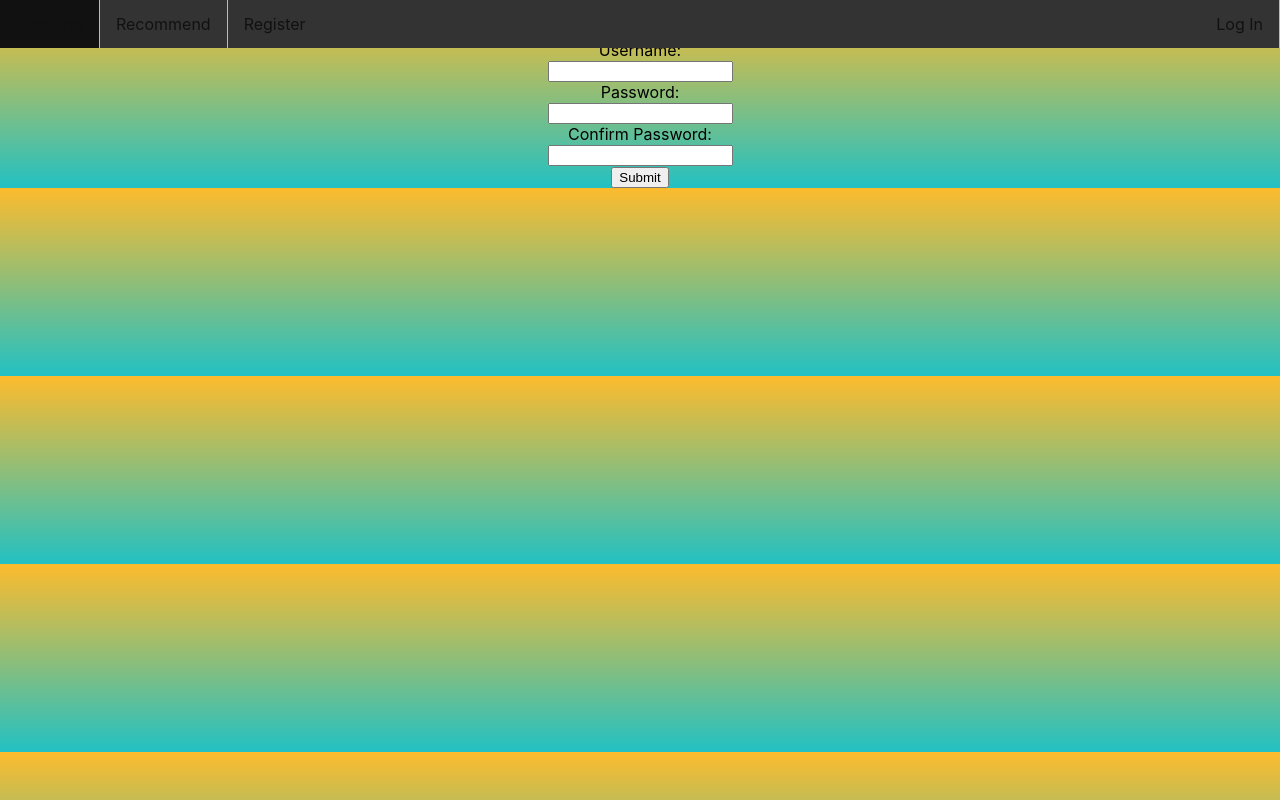
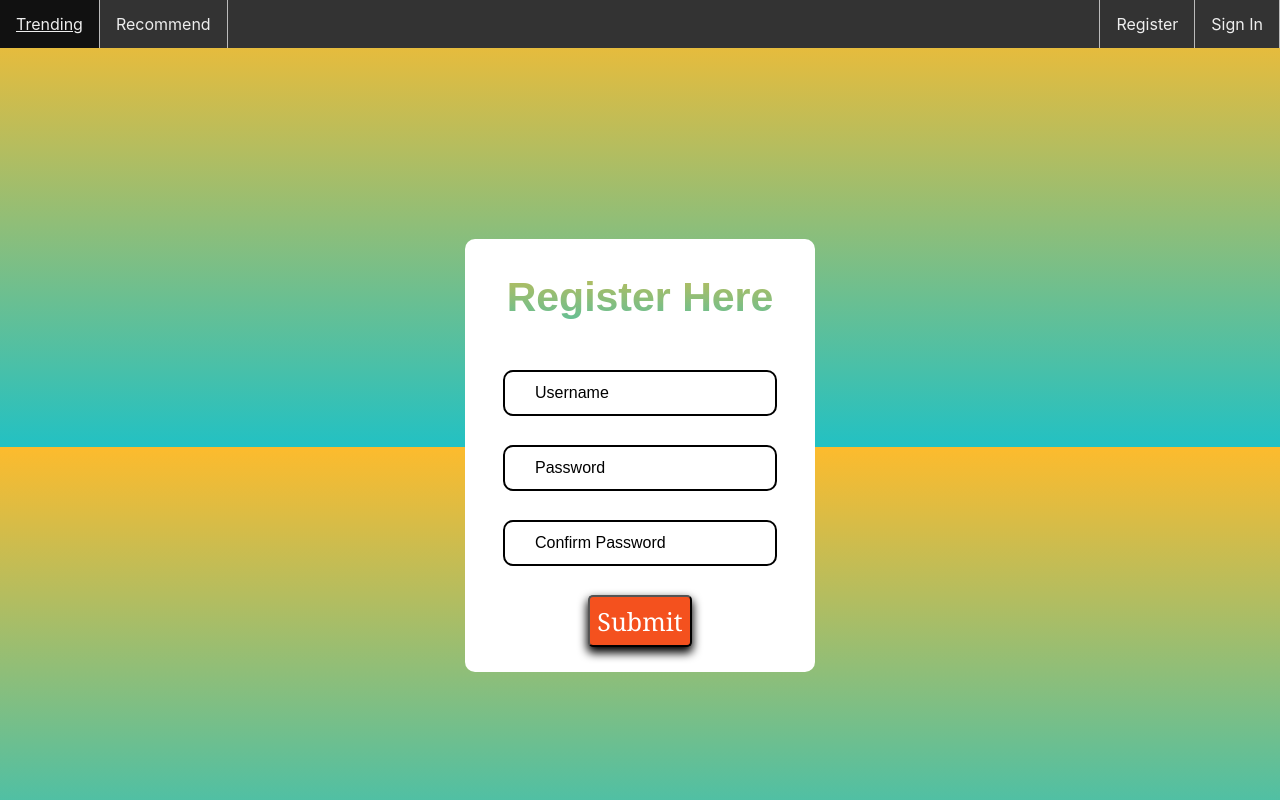
Before and after one commit to Codeworm08/Movie-Recommendation, a React (Create React App) app: page /register in a window 1280 px wide. Built offline with nearby package versions, Linux system fonts and the light colour scheme.

Commit message:
favorites page and signout single button

```diff
--- a/src/App.css
+++ b/src/App.css
@@ -1,8 +1,3 @@
-body {
-    background: linear-gradient(0deg, rgba(34, 193, 195, 1) 0%, rgba(253, 187, 45, 1) 100%);
-    ;
-}
-
 .App {
     text-align: center;
 }
@@ -49,6 +44,7 @@ ul {
     list-style-type: none;
     margin: 0;
     padding: 0;
+    border: 1%;
     overflow: hidden;
     background-color: #333;
 }
@@ -76,7 +72,21 @@ li:last-child {
 }
 
 .log {
+    display: inline;
     float: right;
+    border-left: 1px solid #bbb;
+}
+
+.log a {
+    display: block;
+    color: white;
+    text-align: center;
+    padding: 14px 16px;
+    text-decoration: none;
+}
+
+.log a:hover {
+    background-color: #111;
 }
 
 .genree {
@@ -106,7 +116,8 @@ li:last-child {
 }
 
 h1 {
-    margin-top: 10%;
+    margin-top: 15%;
+    font-size: 50px;
     text-shadow: 2px 1px;
     color: #ffffffe5;
     font-family: "Lucida Console", "Courier New", monospace;
@@ -204,8 +215,8 @@ h3 {
 }
 
 a:link {
+    color: #eee;
     text-decoration: none;
-    color: #111;
 }
 
 a:hover {
@@ -217,17 +228,22 @@ a:hover {
     font-size: 20px;
 }
 
+.fav {
+    font-family: 'Segoe UI', Tahoma, Geneva, Verdana, sans-serif;
+    margin: 15% 0% 15% 0%;
+    font-size: 40px;
+}
+
 button {
-    display: grid;
+    display: inline-block;
     margin: auto;
-    margin-bottom: 5%;
+    margin: 0% 2% 7% 2%;
     border-radius: 5px;
     background-color: #f4511e;
     color: #FFFFFF;
     text-align: center;
     font-size: 25px;
     padding: 2%;
-    width: 15%;
     font-family: Georgia, 'Times New Roman', Times, serif;
     cursor: pointer;
     box-shadow: 0px 5px 10px 1px rgba(0, 0, 0, 1);
@@ -261,3 +277,60 @@ button:hover span:after {
     opacity: 1;
     right: 0;
 }
+
+.Form {
+    margin: 0 auto;
+    width: 350px;
+    position: relative;
+    top: 225px;
+    background: #fff;
+    border-radius: 10px;
+}
+
+.Form .text {
+    text-align: center;
+    font-size: 41px;
+    font-weight: 600;
+    margin: 4% 0% 4% 0%;
+    padding: 10%;
+    font-family: 'Poppins', sans-serif;
+    background: linear-gradient(0deg, rgba(34, 193, 195, 1) 0%, rgba(253, 187, 45, 1) 100%);
+    -webkit-background-clip: text;
+    -webkit-text-fill-color: transparent;
+}
+
+.Form .inputbox {
+    margin: auto;
+    position: relative;
+    width: 250px;
+    height: 50px;
+    margin-bottom: 25px;
+}
+
+.Form .inputbox input {
+    position: absolute;
+    top: 0;
+    left: -12px;
+    width: 100%;
+    border: 2px solid #000;
+    outline: none;
+    background: none;
+    padding: 10px;
+    border-radius: 10px;
+    font-size: 1.2em;
+}
+
+.Form .inputbox span {
+    position: absolute;
+    top: 14px;
+    left: 20px;
+    font-size: 1em;
+    transition: 0.6s;
+    font-family: sans-serif;
+}
+
+.Form .inputbox input:focus~span,
+.Form .inputbox input:valid~span {
+    transform: translateX(-13px) translateY(-35px);
+    font-size: 1em;
+}
--- a/src/App.js
+++ b/src/App.js
@@ -4,45 +4,51 @@ import Recommend from './components/recommend';
 import UserContext from './UserContext';
 import Genre from './components/genre';
 import Movie from './components/movie'
-import { Link, Route, Routes } from 'react-router-dom';
+import { Link, Route, Routes,useNavigate} from 'react-router-dom';
 import SignIn from './components/SignIn';
 import Register from './components/Register';
 import { useContext } from 'react';
-import SignOut from './components/SignOut';
 import Favorites from './components/favorites';
+
 function App() {
-  const {isLoggedIn,loggedUser}=useContext(UserContext);
+  const {isLoggedIn,loggedUser,logoutUser}=useContext(UserContext);
+  const navigate = useNavigate();
+  const handleSubmit = (e)=>{
+    e.preventDefault();
+    logoutUser(loggedUser);
+    navigate("/");
+}
   return (
     <>
-      <div className='App'>
+
       {isLoggedIn? (
         <>
           <ul>
           <li><Link to="/">Trending</Link></li>
-          <li><Link to="/choose">Recommend</Link></li>
+          <li><Link to="/choose">Recommendation</Link></li>
           <li><Link to="/favorites">Favorites</Link></li>
-          <li><Link to="/signout">Sign Out</Link></li>
+          <li className="log"><Link to="/" onClick={event => handleSubmit(event)}>Sign Out</Link></li>
           </ul>
         </>
       ):(
         <>
-          <ul>
+         <ul>
           <li><Link to="/">Trending</Link></li>
           <li><Link to="/choose">Recommend</Link></li>
-          <li className="log"><Link to="/signin">Log In</Link></li>
-          <li><Link to="/register">Register</Link></li>
+          <li className="log"><Link to="/signin">Sign In</Link></li>
+          <li className="log"><Link to="/register">Register</Link></li>
           </ul>
         </>
       )}
-      </div>
+
+
       <div className="App">
         <Routes>
         <Route path="/" element={<TrendingPage/>}/>
+        <Route path="/signin" element={<SignIn/>}/>
+        <Route path="/register" element={<Register/>}/>
         <Route path="/choose" element={<Genre/>}/>
-        <Route path="/signin" element={<SignIn/>}/>
         <Route path="/favorites" element={<Favorites/>}/>
-        <Route path="/register" element={<Register/>}/>
-        <Route path="/signout" element={<SignOut/>}/>
         <Route path="movie/:id" element={<Movie />}/>
         <Route path="/recommendation/:genre" element={<Recommend />}/>
         </Routes>
@@ -51,4 +57,5 @@ function App() {
   );
 }
 
+
 export default App;
--- a/src/components/Register.js
+++ b/src/components/Register.js
@@ -29,18 +29,28 @@ function Register()
 
     }
     return (
+
         <div className='Form'>
-            <br/><br/>
+            <div class="text">
+            Register Here
+            </div>
             <form className="boxGlow" onSubmit={(e)=>{handleSubmit(e)}}>
-                <label>Username:</label><br/>
-                <input type="text" value={name} required onChange={(e)=>{handleName(e)}}/><br/>
-                <label>Password:</label><br/>
-                <input type="password" value={password} minLength={6} required onChange={(e)=>{handlePassword(e)}}/><br/>
-                <label>Confirm Password:</label><br/>
-                <input type="password" minLength={6} value={confPassword} required onChange={(e)=>{handleConfPass(e)}} /><br/>
-                <input type="submit" value="Submit" />
+                <div class="inputbox">
+                <input type="text" value={name} required onChange={(e)=>{handleName(e)}}/>
+                <span>Username</span>
+                </div>
+                <div class="inputbox">
+                <input type="password" value={password} minLength={6} required onChange={(e)=>{handlePassword(e)}}/>
+                <span>Password</span>
+                </div>
+                <div class="inputbox">
+                <input type="password" minLength={6} value={confPassword} required onChange={(e)=>{handleConfPass(e)}} />
+                <span>Confirm Password</span>
+                </div>
+                <button type="submit" value="Submit" ><span>Submit</span></button>
             </form>
         </div>
+
     );
 }
 export default Register;
--- a/src/components/SignIn.js
+++ b/src/components/SignIn.js
@@ -2,9 +2,9 @@ import '../App.css';
 import { useContext, useState } from 'react';
 import { useNavigate } from 'react-router-dom';
 import UserContext from '../UserContext';
-function SignIn()
-{
-    const {loginUser,isLoggedIn}=useContext(UserContext);
+const SignIn = () => {
+
+    const {users, loginUser}=useContext(UserContext);
     const [name,setName]=useState('');
     const [password,setPassword]=useState('');
     const navigate=useNavigate();
@@ -16,22 +16,32 @@ function SignIn()
     }
     const handleSubmit = (e)=>{
         e.preventDefault();
-        const f=loginUser(name,password);
-        console.log(isLoggedIn);
-        if(name!=='' && f){
-            console.log(name)
+        const user = users[name];
+        if(user && user.password===password){
+            loginUser(name,password);
             navigate("/");
+        }else{
+            alert("Invalid username or password");
         }
+
     }
     return (
         <div className="Form">
-            <br/><br/>
+             <div class="text">
+            Sign In
+            </div>
             <form  className="boxGlow" onSubmit={(e)=>{handleSubmit(e)}}>
-                <label>Username:</label><br/>
-                <input type="text" value={name} required onChange={(e)=>{handleName(e)}}/><br/>
-                <label>Password:</label><br/>
-                <input type="password" value={password} required onChange={(e)=>{handlePassword(e)}}/><br/>
-                <input type="submit" value="Submit" />
+            <div class="inputbox">
+            <input type="text" value={name} required onChange={(e)=>{handleName(e)}}/>
+                <span>Username</span>
+                </div>
+                <div class="inputbox">
+                <input type="password" value={password} required onChange={(e)=>{handlePassword(e)}}/>
+                <span>Password</span>
+                </div>
+
+
+                <button type="submit" value="Submit" ><span>Submit</span></button>
             </form>
         </div>
     );
--- a/src/components/favorites.js
+++ b/src/components/favorites.js
@@ -8,20 +8,22 @@ const Favorites = () => {
     };
     return (
         <div>
-            <h2>Favorites</h2>
+            <h1>Favourites</h1>
             {users[loggedUser].favorites.length >0? (
-                <ul>
+                <div>
+
                     {users[loggedUser].favorites.map((movie) => (
-                        <li>
-                        <img className="movie__poster" src={`https://image.tmdb.org/t/p/original${movie ? movie.poster_path : ""}`} alt="Movie Poster"/>
-                        <h3>{movie.original_title}</h3>
-                        <p>{movie.overview}</p>
-                        <button onClick={() => handleDeleteFromFavorites(movie)}>Remove from Favorites</button>
-                        </li>
+                        <div>
+                        <img className="movie__poster" src={`https://image.tmdb.org/t/p/original${movie ? movie.backdrop_path : ""}`} alt="Movie Poster"/>
+                        <h2>{movie.original_title}</h2>
+                        <div className="data" ><b>Synopsis:</b>{movie?" "+movie.overview : ""}</div><br></br><br></br>
+                        <button onClick={() => handleDeleteFromFavorites(movie)}><span>Remove from Favorites</span></button>
+                        </div>
                     ))}
-                </ul>
+
+            </div>
             ):(
-                <p>No favorites yet!</p>
+                <div className='fav'>No favourites yet!</div>
             )}
         </div>
     );
--- a/src/components/genre.js
+++ b/src/components/genre.js
@@ -39,7 +39,7 @@ const Genre = () =>{
                         <label htmlFor={genre.id}>{genre.name}</label>
                     </div>
 
-                ))}
+                ))}<br></br>
                 <button type="submit"><span>Submit</span></button>
             </form>
         </>
--- a/src/components/recommend.js
+++ b/src/components/recommend.js
@@ -20,8 +20,7 @@ const Recommend = () =>{
             setRecs(response.results);
           })
           .catch(err => console.error(err));
-    },[])
-
+    },[params.genre])
     return (
         <>
             {recs.map((movie) => (
--- a/src/index.css
+++ b/src/index.css
@@ -1,13 +1,12 @@
 body {
   margin: 0;
-  font-family: -apple-system, BlinkMacSystemFont, 'Segoe UI', 'Roboto', 'Oxygen',
-    'Ubuntu', 'Cantarell', 'Fira Sans', 'Droid Sans', 'Helvetica Neue',
-    sans-serif;
+  padding: 0;
+  background: linear-gradient(0deg, rgba(34, 193, 195, 1) 0%, rgba(253, 187, 45, 1) 100%);
+  font-family: -apple-system, BlinkMacSystemFont, 'Segoe UI', 'Roboto', 'Oxygen', 'Ubuntu', 'Cantarell', 'Fira Sans', 'Droid Sans', 'Helvetica Neue', sans-serif;
   -webkit-font-smoothing: antialiased;
   -moz-osx-font-smoothing: grayscale;
 }
 
 code {
-  font-family: source-code-pro, Menlo, Monaco, Consolas, 'Courier New',
-    monospace;
+  font-family: source-code-pro, Menlo, Monaco, Consolas, 'Courier New', monospace;
 }
```
Also changed, not shown: src/components/movie.js (+39 -28 lines), src/components/trending.js (+3 -7 lines).
